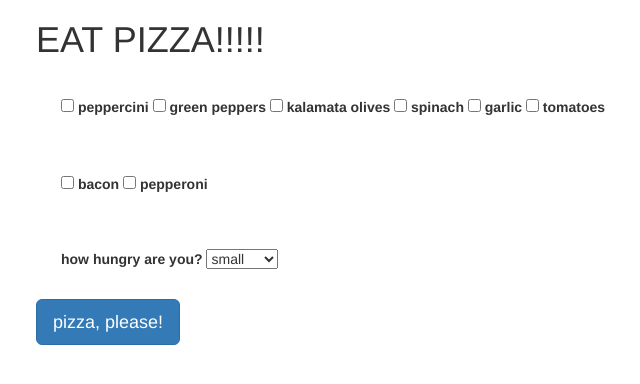
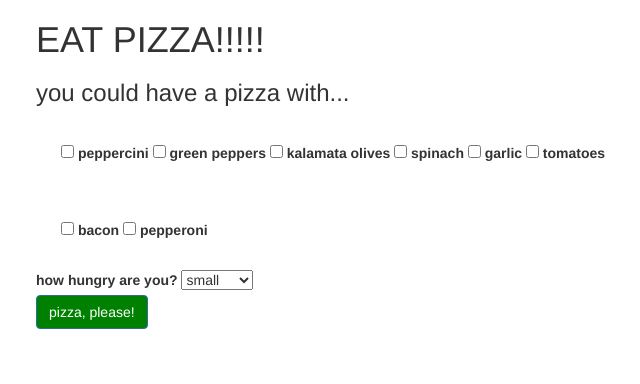
Before and after one commit to timmi89/pizza2, a plain HTML site: page index.html in a window 1280 px wide. Shown: the whole page, without its empty margins (34-674 px from the left). Drawn offline with Linux system fonts and the light colour scheme.

Commit message:
trying to fix code mash-up

```diff
--- a/css/styles.css
+++ b/css/styles.css
@@ -7,3 +7,7 @@
 .sizeBoxes {
   padding: 25px;
 }
+.btn {
+
+  background-color: green;
+}
--- a/index.html
+++ b/index.html
@@ -14,6 +14,7 @@
     <div class="container">
       <div class="header">
         <h1>EAT PIZZA!!!!!</h1>
+        <h3>you could have a pizza with...</h3>
       </div>
       <div class="boxes">
         <form class="checkboxes">
@@ -48,7 +49,7 @@
           </div>
         </form>
 
-        <div class="sizeBoxes">
+        <div class="sizeDropDown">
 
           <label for="pizzaSize">how hungry are you?</label>
          <select class="pizzaSize">
@@ -57,14 +58,15 @@
            <option value="large">large</option>
          </select>
         </div>
-            <button type="button" name="button" class="btn btn-primary btn-lg submit">pizza, please!</button>
+            <button type="button" name="button" class="btn btn-primary btn-md submit">pizza, please!</button>
+
       </div>
-      <div class="selectedtoppings col-sm-6 pull-right">
+      <div class="selectedtoppings">
 
             </div>
             <div class="">
 
-              </div>
+            </div>
     </div>
   </body>
 </html>
```
